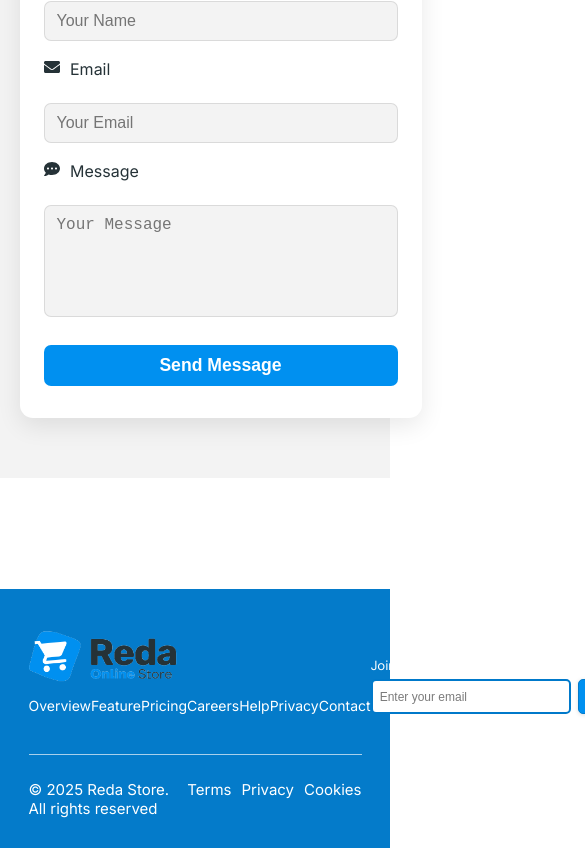
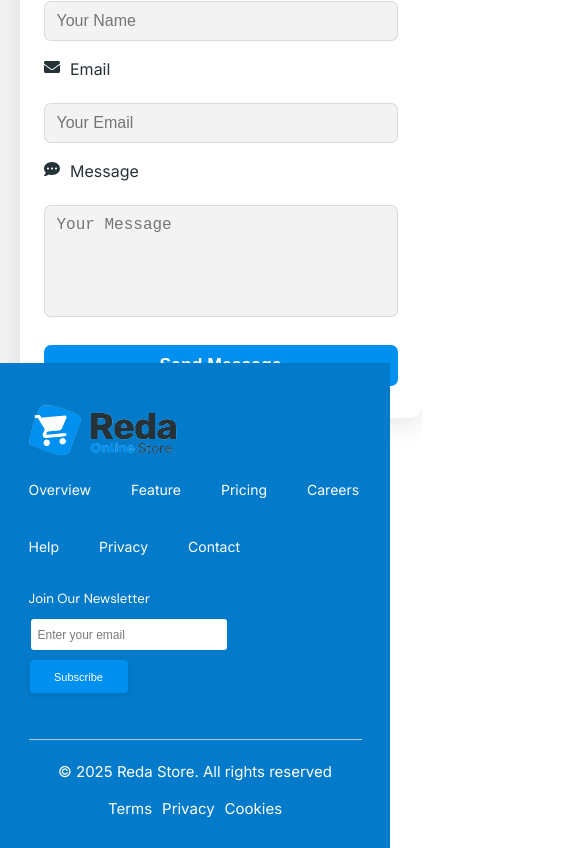
Before and after one commit to Muad-Ahmed/ecommerce-react-js, a React (Vite) app: page /contact in a window 390 px wide. Shown: the part 1094-1942 px from the top of the page, 585 px wide, since content can reach past the window. Built offline with nearby package versions, Linux system fonts and the light colour scheme; no server answers.

Commit message:
feat: make footer section responsive across devices

```diff
--- a/src/components/footer/footer.css
+++ b/src/components/footer/footer.css
@@ -18,8 +18,9 @@
 .footer-top .ft-col1 {
   display: flex;
   flex-direction: column;
-  flex-basis: 40%;
   gap: 10px;
+  flex: 1;
+  max-width: 450px;
 }
 .footer-top .ft-logo {
   width: 150px;
@@ -109,3 +110,41 @@
 .footer-bottom .ft-policy .ft-link {
   color: var(--white-color);
 }
+
+@media (max-width: 960px) {
+  .footer-top {
+    align-items: normal;
+    flex-direction: column;
+    gap: 25px;
+  }
+  .footer-top .ft-col1 {
+    gap: 15px;
+    max-width: 500px;
+  }
+}
+@media (max-width: 670px) {
+  .footer-bottom {
+    display: flex;
+    justify-content: space-between;
+    margin-top: 22px;
+    flex-direction: column;
+    align-items: center;
+    gap: 18px;
+  }
+}
+@media (max-width: 570px) {
+  .footer-top .ft-links {
+    justify-content: flex-start;
+    gap: 40px;
+    flex-wrap: wrap;
+    margin: 5px 0 10px;
+  }
+}
+@media (max-width: 430px) {
+  .footer-top .ft-form form {
+    display: flex;
+    gap: 7px;
+    flex-direction: column;
+    margin: 5px 0;
+  }
+}
```
